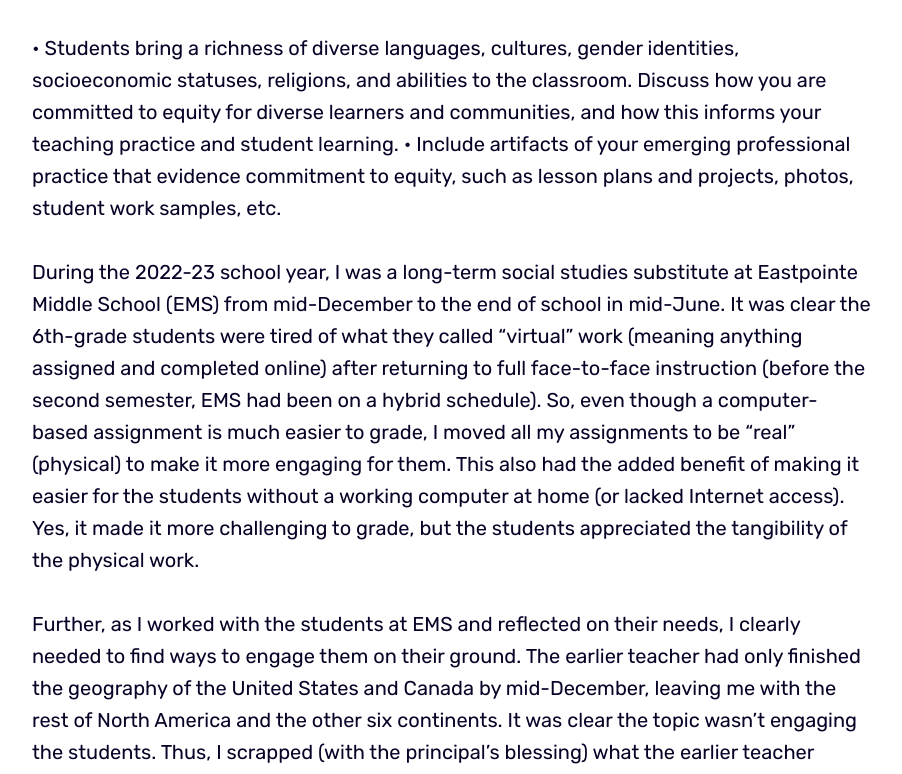
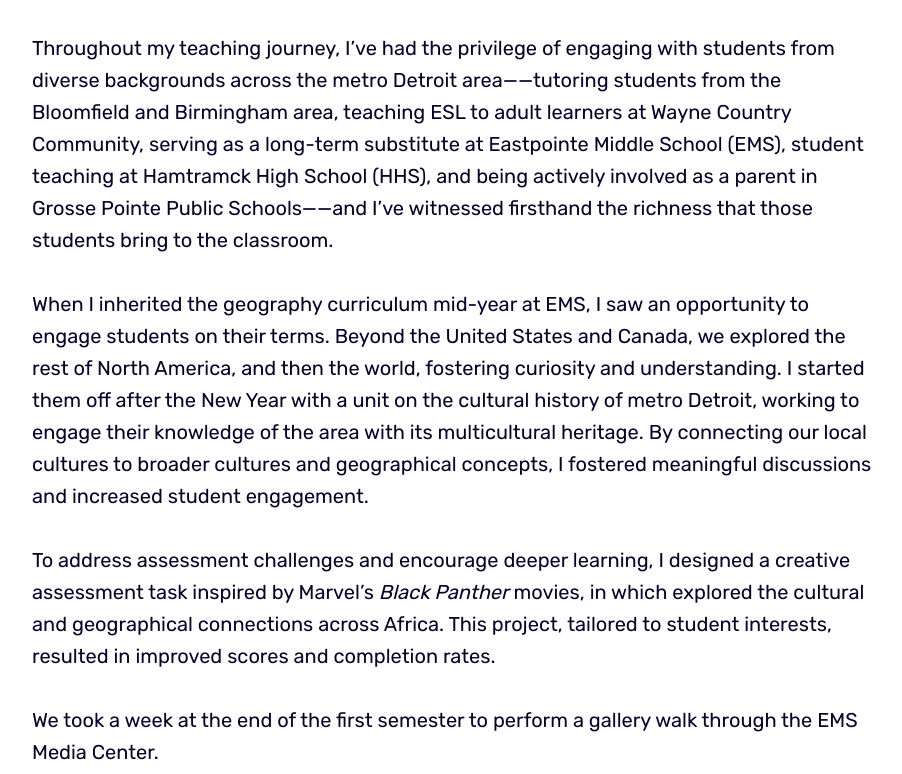
Before and after one commit to geoffreysperl/teaching, a Jekyll site: the page built from _pages/equitable.md, in a window 1280 px wide and 1400 px high, scrolled down 698 px. Shown: the top 774 px of the window, without its empty margins (188-1090 px from the left). Built offline with Jekyll 4.4.1, drawn with Linux system fonts in a browser that asks for light colours; some of the changed text lies outside the part shown.

Commit message:
Big update for text

```diff
--- a/_data/settings.yml
+++ b/_data/settings.yml
@@ -29,5 +29,5 @@ menu__settings:
 hero:
   enable: true
   hero__title: Hi! I'm Geoffrey.
-  hero__description: I'm an emerging secondary ELA and ESL educator with a passion for teaching and learning. To read more about me, click "About Me" above. To get in touch, click "Contact Me" above.
+  hero__description: I'm a dad, husband, student, educator, storyteller, writer, and podcaster.
   hero__image: "/images/geoffrey-sperl.jpg"
--- a/_pages/equitable.md
+++ b/_pages/equitable.md
@@ -9,26 +9,20 @@ permalink: /equitable/
 <div class="gallery-box">
   <div class="gallery">
     <img src="/images/talking-paper-hand.jpg" loading="lazy">
-    <img src="/images/discussing-group-work.jpg" loading="lazy">
-    <img src="/images/talking-three-boys.jpg" loading="lazy">
+    <img src="/images/hands.png" loading="lazy">
+    <img src="/images/discussing.png" loading="lazy">
   </div>
 </div>
 
 ### Effective urban educators are committed to equity for diverse learners.
 
-• Students bring a richness of diverse languages, cultures, gender identities,
-socioeconomic statuses, religions, and abilities to the classroom. Discuss how
-you are committed to equity for diverse learners and communities, and how this
-informs your teaching practice and student learning.
-• Include artifacts of your emerging professional practice that evidence
-commitment to equity, such as lesson plans and projects, photos, student work
-samples, etc.
+Throughout my teaching journey, I’ve had the privilege of engaging with students from diverse backgrounds across the metro Detroit area——tutoring students from the Bloomfield and Birmingham area, teaching ESL to adult learners at Wayne Country Community, serving as a long-term substitute at Eastpointe Middle School (EMS), student teaching at Hamtramck High School (HHS), and being actively involved as a parent in Grosse Pointe Public Schools——and I’ve witnessed firsthand the richness that those students bring to the classroom.
 
-During the 2022-23 school year, I was a long-term social studies substitute at Eastpointe Middle School (EMS) from mid-December to the end of school in mid-June. It was clear the 6th-grade students were tired of what they called “virtual” work (meaning anything assigned and completed online) after returning to full face-to-face instruction (before the second semester, EMS had been on a hybrid schedule). So, even though a computer-based assignment is much easier to grade, I moved all my assignments to be “real” (physical) to make it more engaging for them. This also had the added benefit of making it easier for the students without a working computer at home (or lacked Internet access). Yes, it made it more challenging to grade, but the students appreciated the tangibility of the physical work.
+When I inherited the geography curriculum mid-year at EMS, I saw an opportunity to engage students on their terms. Beyond the United States and Canada, we explored the rest of North America, and then the world, fostering curiosity and understanding. I started them off after the New Year with a unit on the cultural history of metro Detroit, working to engage their knowledge of the area with its multicultural heritage. By connecting our local cultures to broader cultures and geographical concepts, I fostered meaningful discussions and increased student engagement.
 
-Further, as I worked with the students at EMS and reflected on their needs, I clearly needed to find ways to engage them on their ground. The earlier teacher had only finished the geography of the United States and Canada by mid-December, leaving me with the rest of North America and the other six continents. It was clear the topic wasn't engaging the students. Thus, I scrapped (with the principal's blessing) what the earlier teacher planned and created a new starting point—one-week unit focused on the cultural history of metro Detroit. Using that lesson, we then talked about how metro Detroit culturally connects to other areas we had left to cover (even Antarctica!), allowing us to discuss cultural geography (and, by extension, physical geography) that was relevant to them.
+To address assessment challenges and encourage deeper learning, I designed a creative assessment task inspired by Marvel's *Black Panther* movies, in which explored the cultural and geographical connections across Africa. This project, tailored to student interests, resulted in improved scores and completion rates.
 
-Finally, I knew I had to be creative with their assessments. I had seen them take a test with the earlier teacher, and they had taken a couple of quizzes with me, and they simply were not studying. We were finishing our unit on Africa at the end of the semester, and the second of Marvel's *Black Panther* movies had just recently come out, so I decided to have them explore how Wakanda (the fictional African country in *Black Panther*) draws from geography and culture across the entire continent. Keeping in mind that I was a substitute and a full-time graduate student, I found three TPT lessons that I heavily customized into a gallery walk as the assessment. I delivered a short lecture, had them watch a YouTube video on the connections between reality and the movies, and then had multiple reference packets across four media center stations. The results? I saw, by far, their best scores and highest completion rates from the two months I had been teaching them.
+We took a week at the end of the first semester to perform a gallery walk through the EMS Media Center.
 
 <div class="gallery-box">
   <div class="gallery">
@@ -39,4 +33,20 @@ Finally, I knew I had to be creative with their assessments. I had seen them tak
   <em>Wakanda and Africa Gallery Walk, January 2023</em>
 </div>
 
-It was the time over these past two school years that taught me not only to be reflective about my teaching and assignments but also to listen to how the students are feeling and reacting. It might have meant a bit more work for me, but the students greatly appreciated not having to use their devices for a lot of the assignments I assigned. I think that, and my other examples, show that we need to listen and reflect to understand how we engage the students on their terms.
+These experiences have taught me the importance of reflection and responsiveness in teaching. By prioritizing student feedback and adapting instructional methods accordingly, I aim to create inclusive and engaging learning environments that resonate with diverse student populations.
+
+
+
+
+
+
+
+
+
+• Students bring a richness of diverse languages, cultures, gender identities,
+socioeconomic statuses, religions, and abilities to the classroom. Discuss how
+you are committed to equity for diverse learners and communities, and how this
+informs your teaching practice and student learning.
+• Include artifacts of your emerging professional practice that evidence
+commitment to equity, such as lesson plans and projects, photos, student work
+samples, etc.
```
Also changed, not shown: _includes/section-hero.html (+24 -12 lines), _pages/about-site.md (+1 -1 lines), _pages/reflective.md (+10 -0 lines), images/discussing.png (added), images/hands.png (added), 1 other file.
